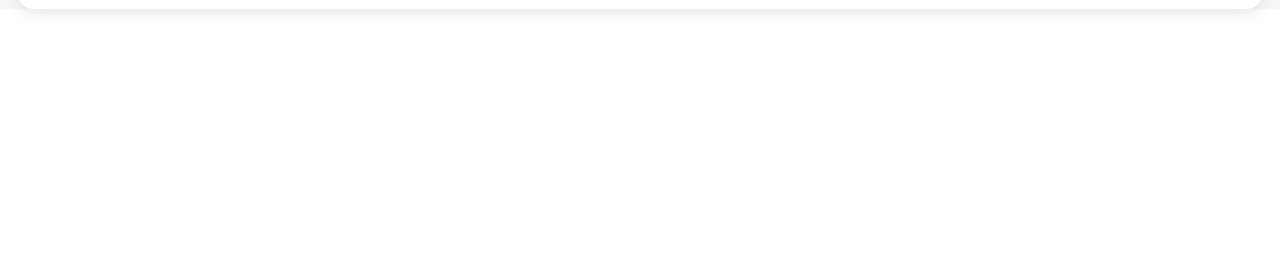
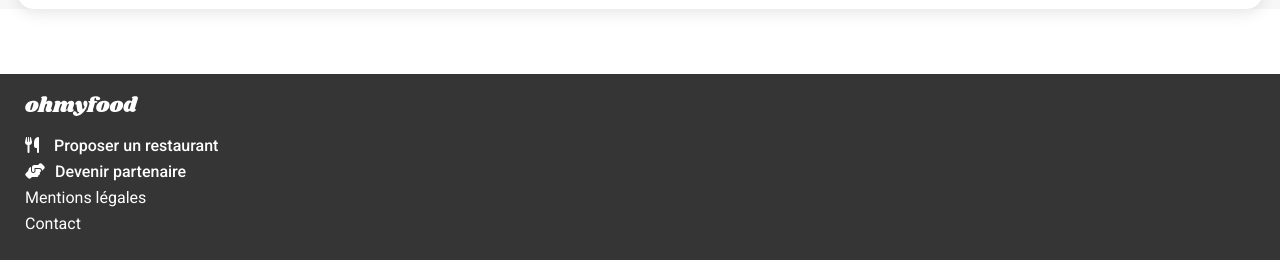
Before and after one commit to DirtKeyz/OhMyFood, a plain HTML site: page index.html in a window 1280 px wide. Shown: the part 2025-2285 px from the top of the page. Before the commit the page ends 2054 px from the top, so only its background shows below. Drawn offline with Linux system fonts and the light colour scheme; a web font is replaced by a local one.

```diff
--- a/index.html
+++ b/index.html
@@ -17,7 +17,7 @@
 <!-- HEADER     -->
     <header>
         <div class="logo">
-            <a href="index.html"><img src="img/logo/ohmyfood@2x.svg" alt="logo du site"></a>
+            <a href="index.html"><img src="img/logo/ohmyfood.png" alt="logo du site"></a>
         </div>
     </header>
 
@@ -116,6 +116,17 @@
                         </a>
         </div>
 
+        <footer class="footer">
+            <img src="/img/logo/ohmyfood@2x.svg" alt="mini logo du site">
+            <ul>
+                <li><a href="#"><i class="fa-sharp fa-solid fa-utensils"></i>Proposer un restaurant</a></li>
+                <li><a href="#"><i class="fa-solid fa-handshake-angle"></i>Devenir partenaire</a></li>
+                <li><a class="w400" href="#">Mentions légales</a></li>
+                <li><a class="w400" href="mailto:contact@ohmyfood.com">Contact</a></li>
+            </ul>
+
+        </footer>
+
     </main>
 </body>
 
--- a/sass/styles.scss
+++ b/sass/styles.scss
@@ -34,7 +34,7 @@ header {
     height: 63px;
 
     .logo img {
-        font-size: 30px;
+        width: 162px;
         margin-top: 14px;
         margin-bottom: 5px;
 
@@ -182,6 +182,7 @@ form {
             left: -12px;
         }
 
+
         }
     }
 
@@ -191,6 +192,7 @@ form {
 
         background-color: $background;
         margin-top: 45px;
+        margin-bottom: 65px;
 
 
         h2 {
@@ -253,3 +255,44 @@ form {
 
     }
 }
+
+//FOOTER
+
+.footer {
+     background-color: $grey;
+     height: 186px;
+
+     img {
+        filter: invert(100%) sepia(100%) saturate(0%) hue-rotate(23deg) brightness(104%) contrast(102%);
+        width: 138px;
+        padding: 22px 0 16px 25px;
+     }
+
+     li {
+        margin-bottom: 7px;
+        padding-left: 25px;
+
+     }
+
+     .w400 {
+        font-weight: 400;
+    }
+
+
+     a {
+        color: $white;
+        font-weight: 500;
+
+     }
+
+     i {
+        margin-right: 10px;
+        font-size: 16px;
+     }
+
+     .fa-utensils {
+        margin-right: 15px;
+    }
+
+
+}
```
Also changed, not shown: sass/styles.css, 1 other file.
